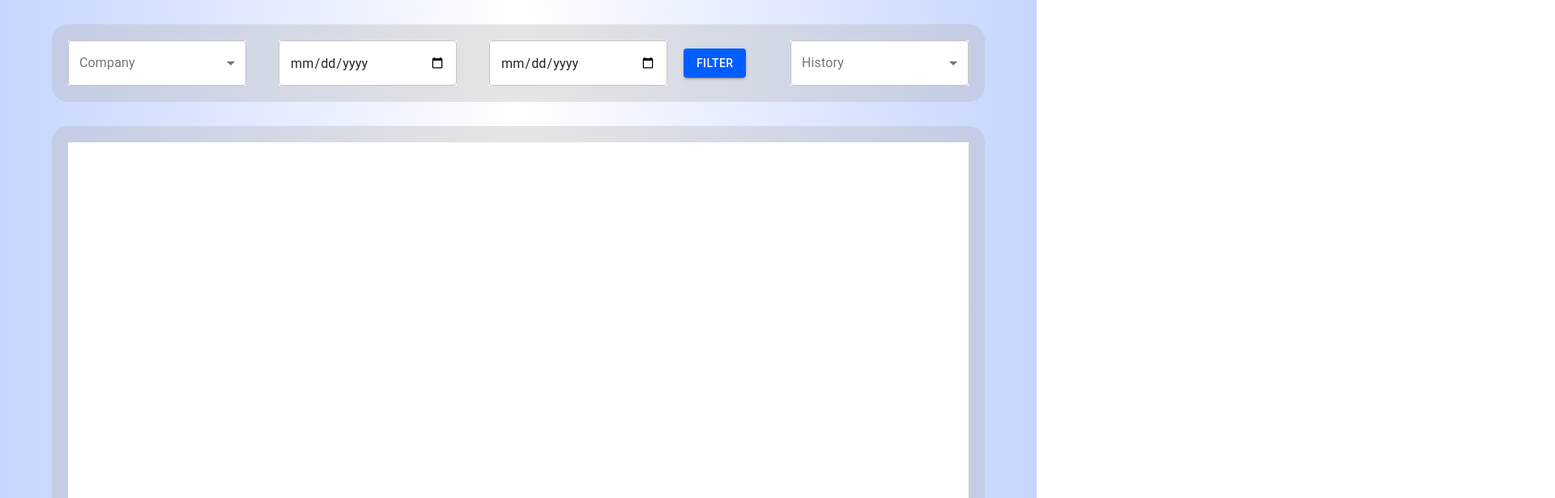
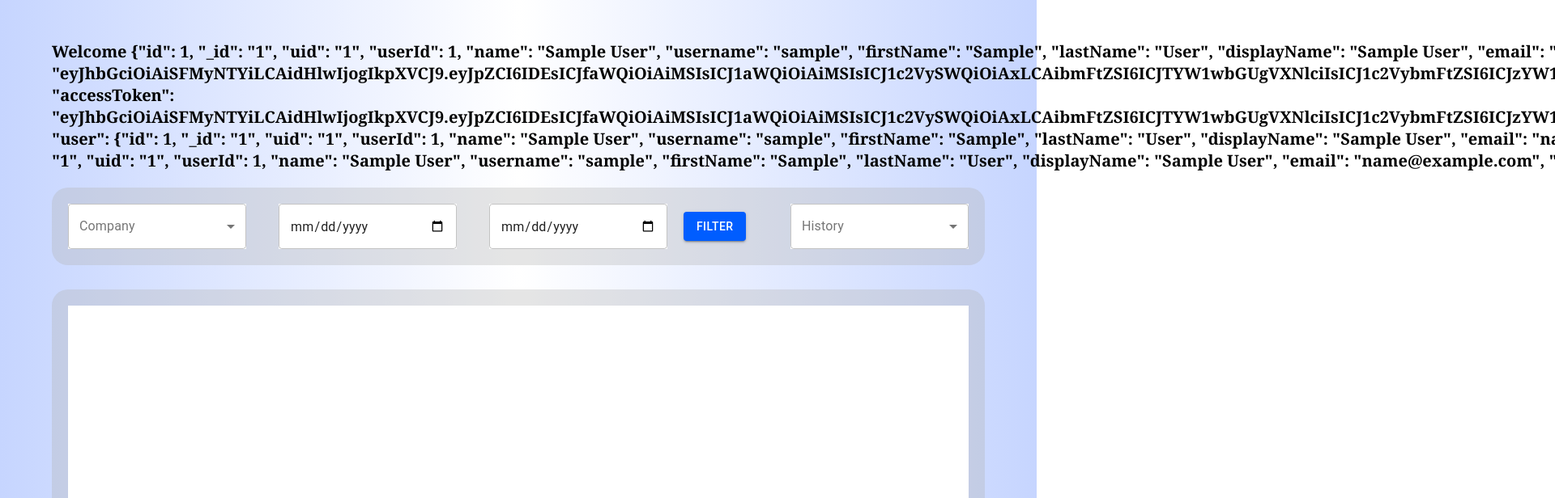
Before and after one commit to adityapaul18/SVNIT-Team4, a React (Create React App) app: page /home in a window 1280 px wide. Shown: the top 616 px of the page at 81% size, 1920 px wide, since content can reach past the window. Built offline with nearby package versions, Linux system fonts and the light colour scheme; no server answers; sample sign-in values are in the browser's storage.

Commit message:
login logout works

```diff
--- a/src/App.js
+++ b/src/App.js
@@ -6,6 +6,7 @@ import {
     BrowserRouter as Router, Switch, Route, Link
 } from "react-router-dom";
 import Login from './components/Login/Login';
+import Header from './components/Header/Header';
 
 function App() {
     return (
@@ -17,6 +18,7 @@ function App() {
                     </Route>
                     <Route exact path="/home">
                         <div>
+                            <Header/>
                             <Filters />
                             <Chart />
                             <Compinfo />
--- /dev/null
+++ b/src/components/Header/Header.css
@@ -0,0 +1,18 @@
+.Headercont{
+    width: 100%;
+    display: flex;
+    align-items: center;
+    justify-content: space-between;
+    padding: 20px 0;
+}
+
+.username{
+    font-size: 20px;
+    font-family: Georgia, 'Times New Roman', Times, serif;
+    font-weight: 600;
+}
+
+.logout{
+    background-color: rgb(214, 10, 10) !important;
+    color: white !important;
+}
--- /dev/null
+++ b/src/components/Header/Header.js
@@ -0,0 +1,32 @@
+import React, { useEffect } from 'react'
+import { Button } from '@material-ui/core'
+import './Header.css'
+import { useHistory } from 'react-router-dom'
+
+function Header() {
+    var user= localStorage.getItem("myuser")
+    const history=useHistory()
+    const ff = () => {
+
+        if(user===null || user==="")
+            history.push('/')
+    }
+
+    useEffect(() => {
+        ff()
+    }, [])
+
+    const logout = () => {
+        localStorage.setItem("myuser","")
+        user=""
+        ff()
+    }
+    return (
+        <div className="Headercont">
+            <span className="username">Welcome {user}</span>
+            <Button className="logout" variant="contained" onClick = {logout}> logout</Button>
+        </div>
+    )
+}
+
+export default Header
```
